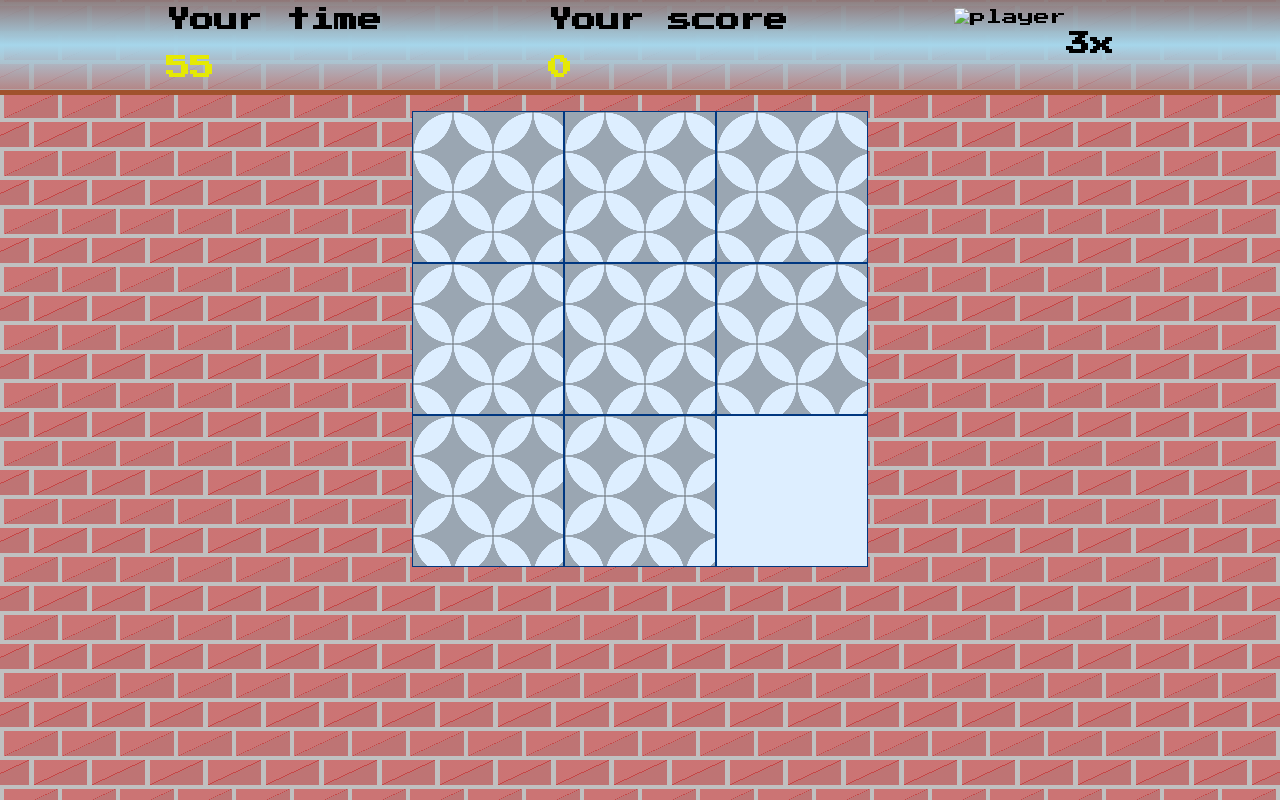
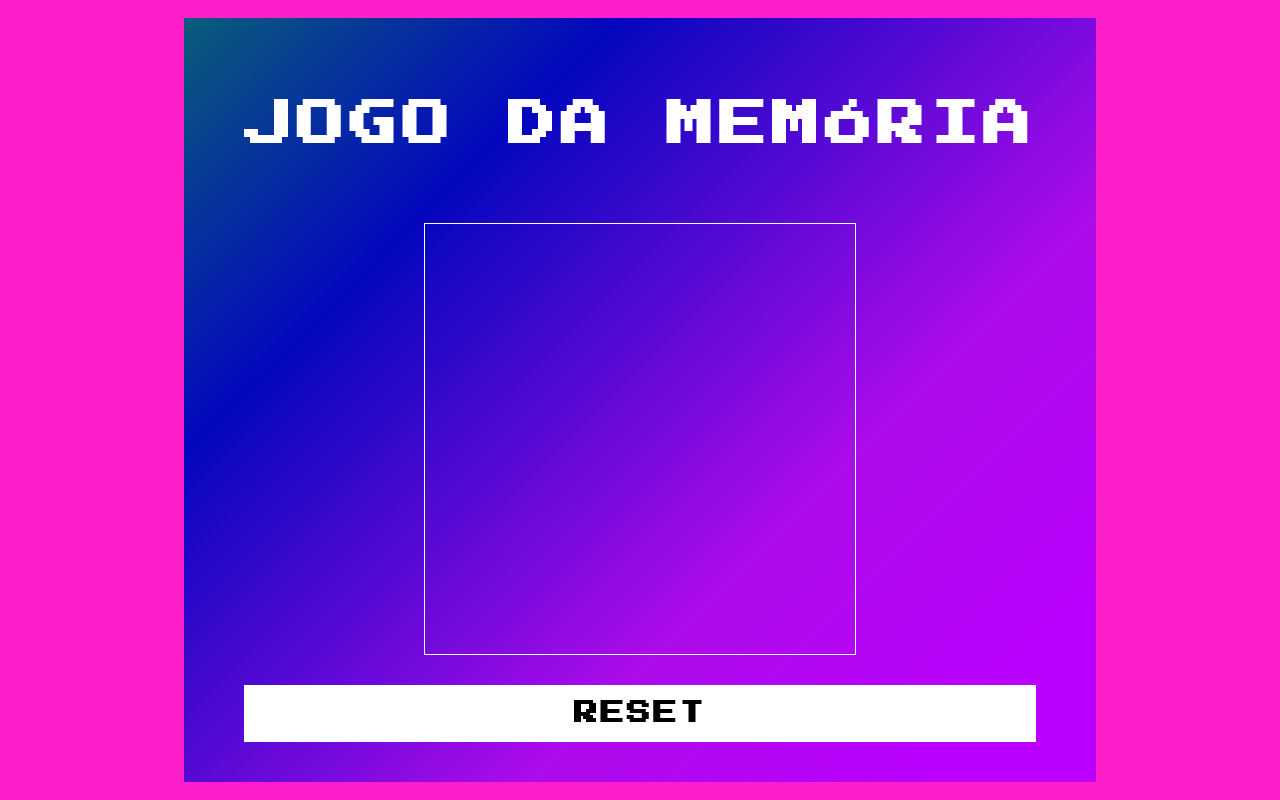
Before and after one commit to HugoCSouza/jogo-da-memoria, a plain HTML site: page index.html in a window 1280 px wide. Drawn offline with Linux system fonts and the light colour scheme.

Commit message:
terminada a primeira parte do html e css

```diff
--- a/index.html
+++ b/index.html
@@ -3,47 +3,17 @@
 <head>
     <meta charset="UTF-8">
     <meta name="viewport" content="width=device-width, initial-scale=1.0">
-    <title>Detona Ralph</title>
+    <title>Jogo da memória</title>
 
-    <link rel="preconnect" href="https://fonts.googleapis.com">
-    <link rel="preconnect" href="https://fonts.gstatic.com" crossorigin>
-    <link href="https://fonts.googleapis.com/css2?family=Press+Start+2P&family=Raleway:ital,wght@0,100;0,200;0,300;0,400;0,500;0,600;0,700;0,800;0,900;1,100;1,200;1,300;1,400;1,500;1,600;1,700;1,800;1,900&display=swap" rel="stylesheet">
     <link rel="stylesheet" href="./src/styles/main.css">
 </head>
 <body>
     <!-- Div container ou main deixa esta como função de principal-->
     <div class="container">
-        <div class="menu">
-            <div class="menu-time">
-                <h2>Your time</h2>
-                <h2 id = "time">0</h2>
-            </div>
-            <div class="menu-score">
-                <h2>Your score</h2>
-                <h2 id = "score">0</h2>
-            </div>
-            <div class="menu-lifes">
-                <img src="./src/images/player.png" alt="player" height="75px">
-                <h2><span id="life">3</span>x</h2>
-            </div>
-        </div>
-        <div class="panel">
-            <div class="panel-row">
-                <div class="square" id="1"></div>
-                <div class="square" id="2"></div>
-                <div class="square" id="3"></div>
-            </div>
-            <div class="panel-row">
-                <div class="square" id="4"></div>
-                <div class="square" id="5"></div>
-                <div class="square" id="6"></div>
-            </div>
-            <div class="panel-row">
-                <div class="square enemy" id="7"></div>
-                <div class="square" id="8"></div>
-                <div class="square" id="9"></div>
-            </div>
-        </div>
+        <h2>Jogo da memória</h2>
+        <div class="game"></div>
+        <button class="reset" onclick = "window.location.reload()"> Reset</button>
+
     </div>
 
 
--- a/src/styles/main.css
+++ b/src/styles/main.css
@@ -7,65 +7,70 @@
 /* Começo do CSS*/
 body{
     font-family: 'Press Start 2P', cursive;
+    display: flex;
+    justify-content: center;
+    align-items: center;
+    min-height: 100vh;
+    background: #fc1fca;
 }
 
 .container{
+    position: relative;
     display: flex;
     flex-direction: column;
-    width: 100%;
-    height: 100vh;
-    background-color: #c0c0c0;
-    background-image:   linear-gradient(335deg, #bb000065 23px, transparent 23px),
-                        linear-gradient(155deg, #dd000065 23px, transparent 23px),
-                        linear-gradient(335deg, #bb000065 23px, transparent 23px),
-                        linear-gradient(155deg, #dd000065 23px, transparent 23px);
-    background-size: 58px 58px;
-    background-position: 0px 2px, 4px 35px, 29px 31px, 34px 6px;
+    justify-content: center;
+    align-items: center;
+    gap: 30px;
+    background: linear-gradient(135deg,
+                                rgba(9,94,121,1) 0%,
+                                rgba(4,7,191,1) 26%,
+                                rgba(125,0,255,0.6235827664399093) 66%,
+                                rgba(187,0,255,1) 90%);
+    padding: 40px 60px;
 }
 
-.menu{
-    display: flex;
-    justify-content:space-evenly;
-    align-items: center;
-
-    height: 90px;
-    width: 100%;
-    background: linear-gradient(rgba(138, 119, 119, 0.9), rgb(166, 214, 235), rgba(173, 146, 146, 0.6));
-
-    border-bottom: 5px solid #a0522d;
+h2{
+    font-size: 3em;
+    color: #fff;
+    text-transform: uppercase;
+    letter-spacing: 0.1em;
 }
 
-.panel{
-    margin-top: 1rem;
+.reset{
+    width: 100%;
+    padding: 15px 20px;
+    color: #000;
+    background-color: #fff;
+    border: none;
+    font-size: 1.5em;
+    letter-spacing: 0.1em;
+    text-transform: uppercase;
+    cursor: pointer;
+    font-weight: 600;
+}
+
+.reset:focus{
+    color: #e385a1;
+    background-color: #95e385;
+}
+
+.game{
+    width: 430px;
+    height: 430px;
+    border: 1px solid #fff;
+    display: flex;
+    flex-wrap: wrap;
+    gap: 10px;
+    transform-style: preserve-3d;
+    perspective: 500px;
+}
+
+.card{
+    position: relative;
+    width: 100px;
+    height: 100px;
     display: flex;
     align-items: center;
     justify-content: center;
+    background-color: #95e385;
 }
-
-.square{
-    height: 150px;
-    width: 150px;
-    border: 1px solid #003780;
-    background-color:#def;
-    background-image:   radial-gradient(closest-side, transparent 98%, rgba(0,0,0,.3) 99%),
-                        radial-gradient(closest-side, transparent 98%, rgba(0,0,0,.3) 99%);
-    background-size:80px 80px;
-    background-position:0 0, 40px 40px;
-}
-
-.enemy{
-    background-image: url("../images/ralph.png");
-    background-size: cover;
-}
-
-.menu-lifes{
-    display: flex;
-    align-items: center;
-    justify-content: center;
-}
-
-.menu-time h2:nth-child(2),
-.menu-score h2:nth-child(2){
-    margin-top: 10px;
-    color: #e5e905;
-}
```
Also changed, not shown: 1 other file.
